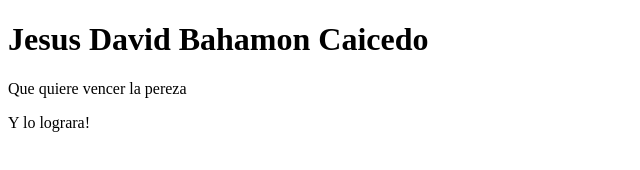
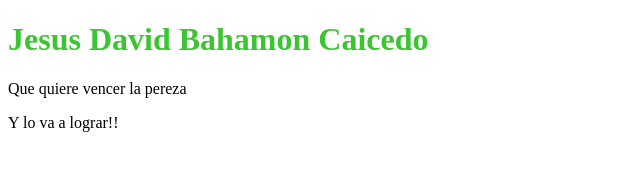
Before and after one commit to yisusconnet/MiPrimerProyecto, a plain HTML site: page index.html in a window 1280 px wide. Shown: the whole page, without its empty margins (0-640 px from the left). Drawn offline with Linux system fonts and the light colour scheme.

Commit message:
subimos un archivo binario para probar el por que no se debe y se añadio el estilo al titulo y a fondo, se escribio una biografia corta

```diff
--- /dev/null
+++ b/css/style.css
@@ -0,0 +1,7 @@
+body{
+    background-color: #fff;
+}
+
+h1{
+    color: #3cc432;
+}
--- a/index.html
+++ b/index.html
@@ -1,12 +1,13 @@
 <!DOCTYPE html>
 <html lang="es">
   <head>
-	<meta charset="UTF-8">
-	<meta name="viewport" content="width=device-width, initial-scale=1.0">
+    <meta charset="UTF-8" />
+    <meta name="viewport" content="width=device-width, initial-scale=1.0" />
+    <link rel="stylesheet" href="css/style.css" />
   </head>
   <body>
     <h1>Jesus David Bahamon Caicedo</h1>
     <p>Que quiere vencer la pereza</p>
-	<p>Y lo lograra!</p>
+    <p>Y lo va a lograr!!</p>
   </body>
 </html>
```
Also changed, not shown: perfil.html (+2 -1 lines), img/star_ripper_by_chenlinw_dedynwc.jpg (added). Lines whose indentation alone changed are shown as unchanged.
